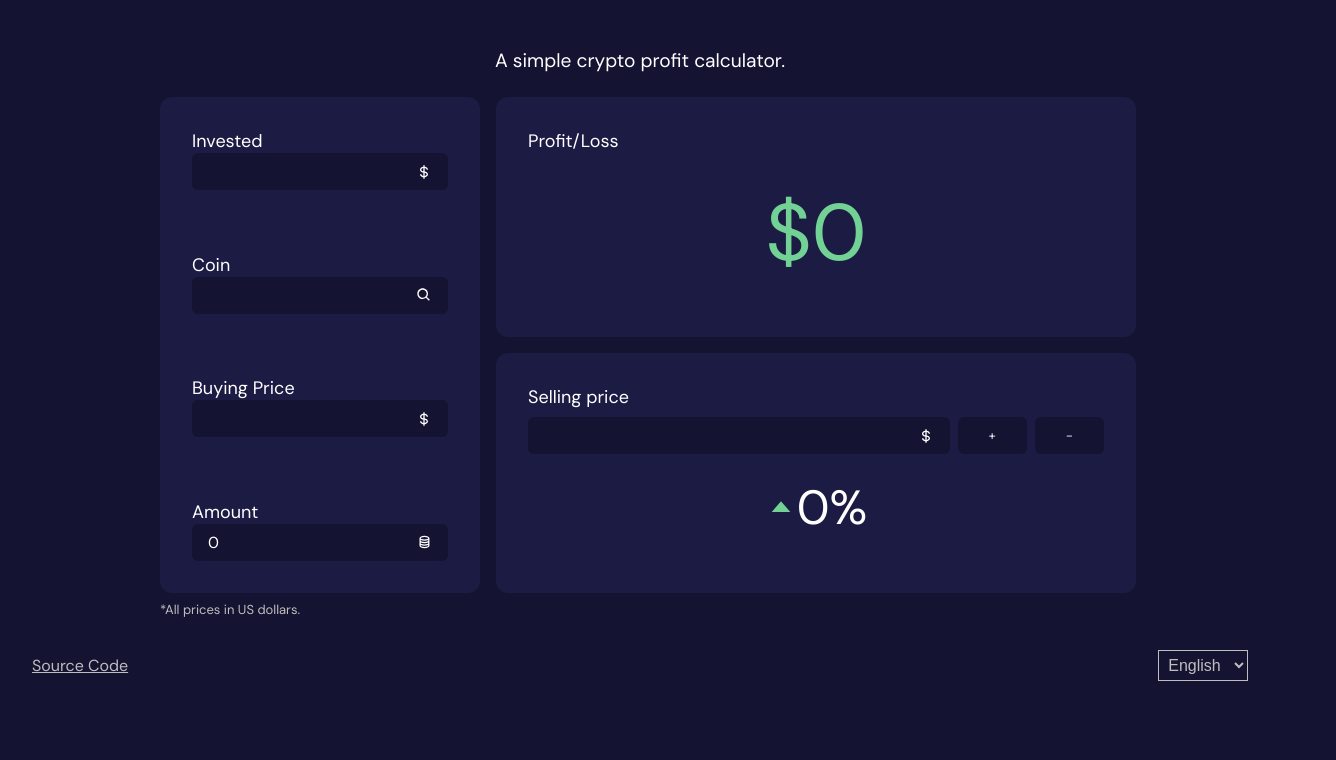
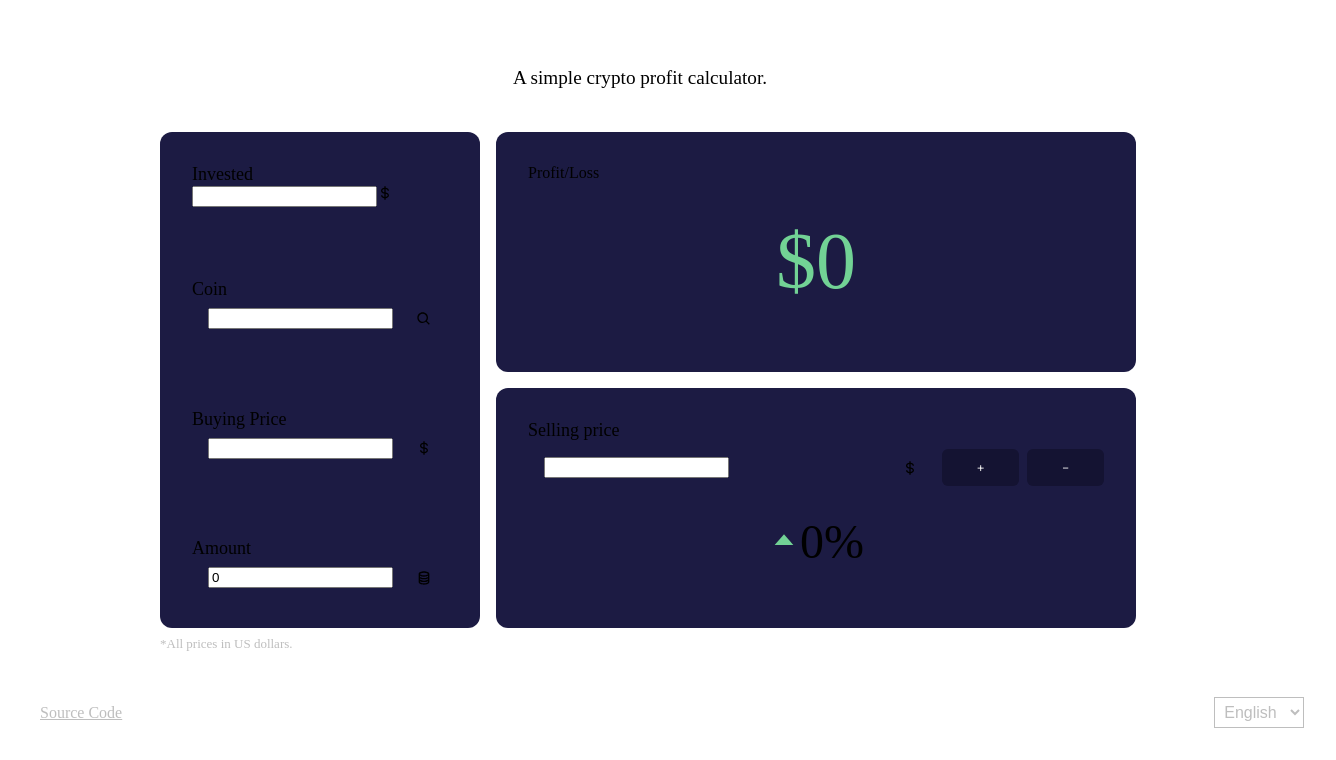
Before and after one commit to elvstejd/crypto-profit-calc, a React (Create React App) app: page / in a window 1280 px wide. Shown: the top 760 px of the page, 1336 px wide, since content can reach past the window. Built offline with nearby package versions, Linux system fonts and the light colour scheme.

Commit message:
Delete old styles

```diff
--- a/src/components/App.js
+++ b/src/components/App.js
@@ -4,8 +4,6 @@ import GrowthForm from './GrowthForm';
 import LanguageSelector from './LanguageSelector';
 import ProfitDisplay from './ProfitDisplay';
 import { useTranslation } from 'react-i18next';
-import '../styles/App.css';
-// import logo from '../assets/images/logo.png';
 import DataProvider from '../contexts/dataContext';
 import styled from 'styled-components';
 
--- a/src/styles/App.css
+++ /dev/null
@@ -1,158 +0,0 @@
-:root {
-    --bg-color: #141332;
-    --fore-color: #1C1B43;
-    --main-green: #72D295;
-    --main-red: #D56C6C;
-}
-
-* {
-    padding: 0;
-    margin: 0;
-    box-sizing: border-box;
-}
-
-body {
-    background-color: var(--bg-color);
-    color: white;
-    font-family: 'DM Sans', sans-serif;
-}
-
-.input-wrapper {
-    display: flex;
-    align-items: center;
-    justify-content: space-between;
-    background-color: var(--bg-color);
-    border-radius: 6px;
-    padding: 0.5rem 1rem;
-}
-
-.input-wrapper span {
-   display: flex;
-   align-items: center;
-}
-
-input {
-    background-color: transparent;
-    border: none;
-    color: white;
-    outline: none;
-    font-family: 'DM Sans', sans-serif;
-    font-size: medium;
-    width: 100%;
-}
-
-/* Chrome, Safari, Edge, Opera */
-input::-webkit-outer-spin-button,
-input::-webkit-inner-spin-button {
-  -webkit-appearance: none;
-  margin: 0;
-}
-
-/* Firefox */
-input[type=number] {
-  -moz-appearance: textfield;
-}
-
-label {
-    font-size: large;
-    margin-bottom: 0.5rem;
-}
-
-header {
-    height: 5rem;
-    margin-bottom: 1rem;
-    display: flex;
-    align-items: center;
-    padding-left: 2rem;
-}
-
-.tagline-container {
-    display: flex;
-    justify-content: center;
-    padding: 1rem;
-    margin-bottom: 0.5rem;
-}
-
-.tagline-container p {
-    font-size: 1.2rem;
-    text-align: center;
-}
-
-main {
-    max-width: 60rem;
-    min-height: 30rem;
-    margin: 0 auto;
-    display: grid;
-    grid-template-columns: 20rem 40rem;
-    grid-template-rows: 50% 50%;
-    grid-gap: 1rem;
-}
-
-@media only screen and (max-width: 800px) {
-    main {
-        grid-template-columns: 1fr;
-        grid-template-rows: 1fr 1fr 1fr;
-        grid-gap: 1rem;
-        padding: 0 1rem;
-    }
-    .input-wrapper {
-        padding: 0.6rem 1rem;
-    }
-    .tagline-container p {
-        font-size: 1rem;
-    }
-    #main-form {
-        grid-row: auto;
-    }
-    #earnings-container {
-        grid-row: 1;
-    }
-    .currency-disclaimer-container {
-        padding: 0 1rem;
-    }
-}
-
-footer {
-    width: 100%;
-    display: flex;
-    justify-content: space-between;
-    align-items: center;
-    padding: 2rem;
-}
-
-#main-form {
-    grid-row: span 2;
-    display: flex;
-    flex-direction: column;
-    justify-content: space-between;
-}
-
-#main-form > * {
-    display: flex;
-    flex-direction: column;
-}
-
-
-#target-price-area {
-    display: flex;
-}
-
-.currency-disclaimer-container {
-    max-width: 60rem;
-    margin: 0 auto;
-    margin-top: 1.5rem;
-}
-
-.currency-disclaimer-container p {
-    color: rgb(202, 202, 202);
-    font-size: small;
-}
-
-.container {
-    background-color: var(--fore-color);
-    padding: 2rem;
-    display: flex;
-    flex-direction: column;
-    border-radius: 12px;
-    overflow: hidden;
-}
--- a/src/styles/GrowthForm.css
+++ /dev/null
@@ -1,85 +0,0 @@
-#target-price-area {
-    display: flex;
-    flex-direction: row;
-}
-
-@media only screen and (max-width: 600px) {
-    #target-price-area {
-        flex-direction: column;
-    }
-
-    .btns {
-       margin-top: 0.6rem;
-    }
-
-    .btns .btn {
-        padding: 0.6rem 1rem;
-    }
-
-    .btn.minus {
-        margin-left: 0.5rem;
-    }
-
-    .btn.plus {
-        margin-right: 0.5rem;
-    }
-
-    #target-price-area .btn {
-        margin-left: 0;
-    }
-}
-
-#target-price-area .input-wrapper {
-    flex-grow: 3;
-}
-
-#target-price-area button {
-    margin-left: 0.5rem;
-    font-family: 'DM Sans', sans-serif;
-}
-
-button {
-    border-radius: 7px;
-    background-color: var(--bg-color);
-    color: white;
-    border: none;
-    cursor: pointer;
-}
-
-button:active {
-    transform: translateY(2px);
-}
-
-.btns {
-    flex-grow: 2;
-    display: flex;
-}
-
-.btn.plus {
-    flex-grow: 1;
-}
-
-.btn.minus {
-    flex-grow: 1;
-}
-
-.growth-container {
-    display: flex;
-    justify-content: center;
-    margin: auto 0;
-    font-size: 3rem;
-}
-
-.caret {
-    display: flex;
-    align-items: center;
-    font-size: 2rem;
-}
-
-.caret#loss {
-    color: var(--main-red);
-}
-
-.caret#profit {
-    color: var(--main-green);
-}
```
Also changed, not shown: src/styles/LanguageSelector.css (deleted, +0 -10 lines), src/styles/MainForm.css (deleted, +0 -53 lines), src/styles/ProfitDisplay.css (deleted, +0 -38 lines).
